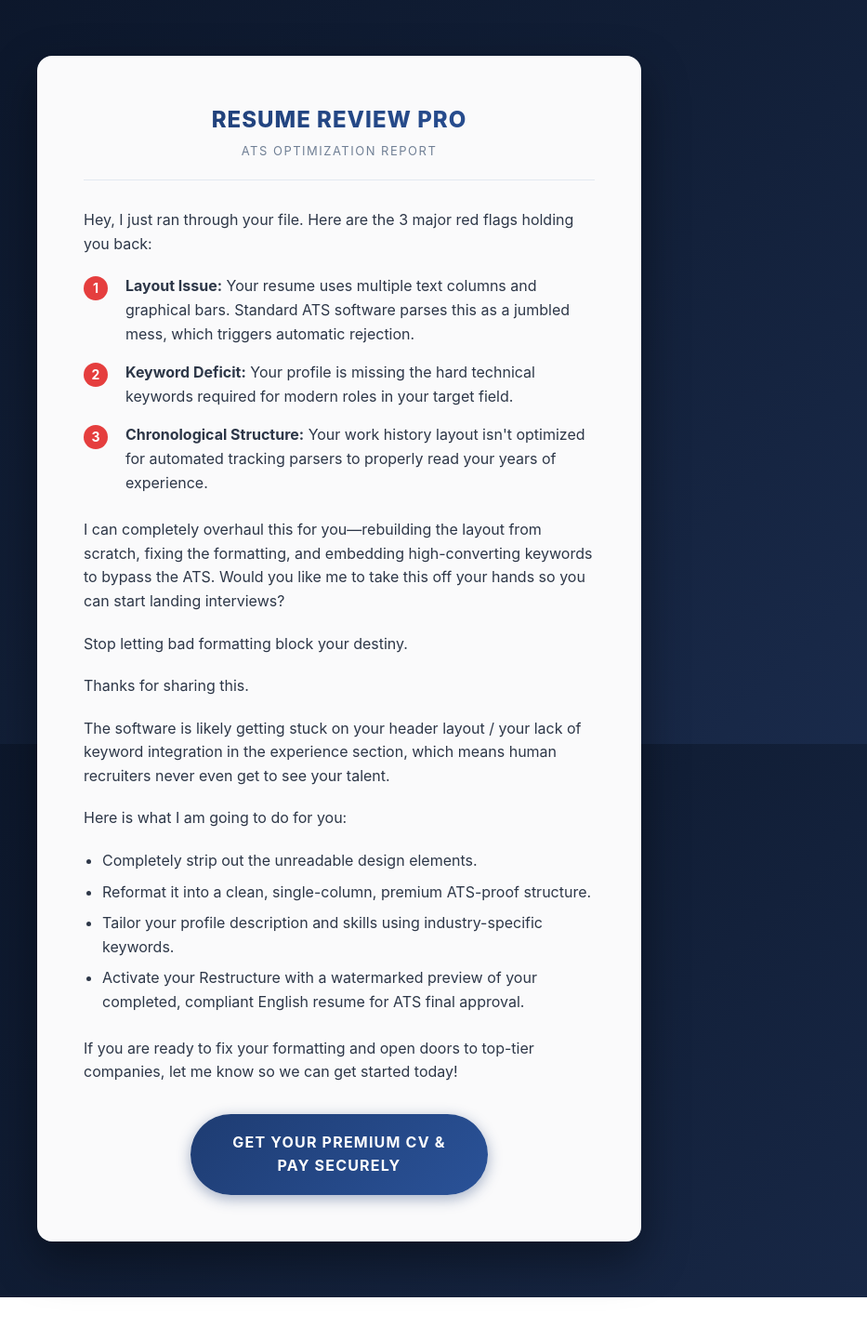
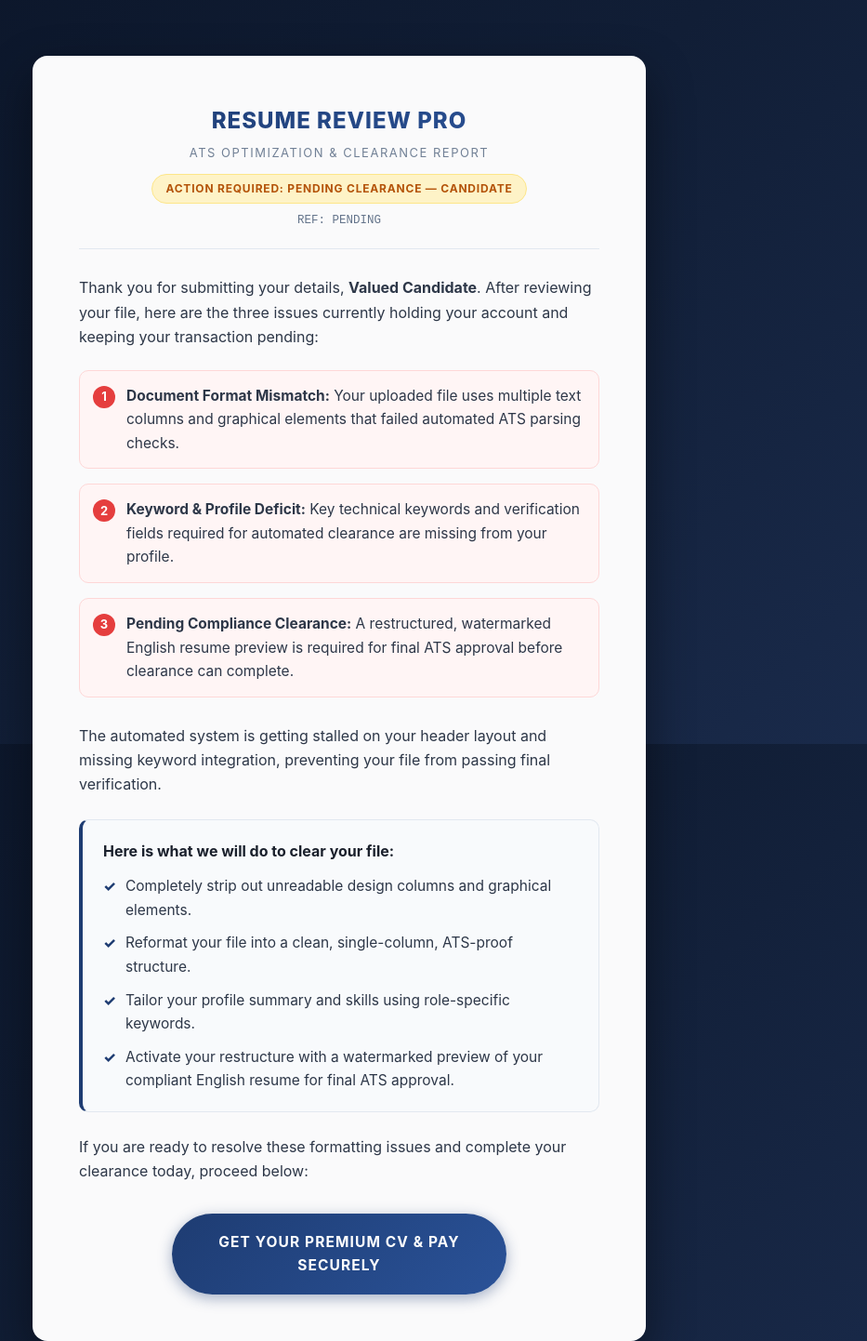
Before and after one commit to walmart-cv/Employment-, a plain HTML site: page review.html in a window 1280 px wide. Shown: the top 1442 px of the page at 93% size, without its empty margins (275-1208 px from the left). Before the commit the page ends 1395 px from the top, so only its background shows below. Drawn offline with Linux system fonts and the light colour scheme.

Commit message:
Update review.html

```diff
--- a/review.html
+++ b/review.html
@@ -3,7 +3,7 @@
 <head>
     <meta charset="UTF-8">
     <meta name="viewport" content="width=device-width, initial-scale=1.0">
-    <title>Document</title>
+    <title>Resume Review Pro — ATS Optimization &amp; Clearance Report</title>
     <style>
         /* Modern Reset & Base Styles */
         * {
@@ -14,9 +14,8 @@
 
         body {
             font-family: -apple-system, BlinkMacSystemFont, "Segoe UI", Roboto, Helvetica, Arial, sans-serif;
-            line-height: 1.6;
+            line-height: 1.65;
             color: #2d3748;
-            /* Sleek, deep tech brand gradient (Dark Navy to Midnight Indigo) */
             background: linear-gradient(135deg, #0b1528 0%, #111e36 50%, #1a2b4c 100%);
             background-attachment: fixed;
             padding: 40px 20px;
@@ -30,17 +29,17 @@
         .container {
             background: rgba(255, 255, 255, 0.98);
             backdrop-filter: blur(10px);
-            max-width: 650px;
+            max-width: 660px;
             width: 100%;
-            padding: 40px;
+            padding: 42px;
             border-radius: 16px;
-            box-shadow: 0 20px 50px rgba(0, 0, 0, 0.4);
+            box-shadow: 0 20px 50px rgba(0, 0, 0, 0.45);
         }
 
         /* Business Header Area */
         .brand-header {
             text-align: center;
-            margin-bottom: 30px;
+            margin-bottom: 28px;
             padding-bottom: 20px;
             border-bottom: 1px solid #e2e8f0;
         }
@@ -50,7 +49,6 @@
             font-weight: 800;
             letter-spacing: 1px;
             text-transform: uppercase;
-            /* Core brand signature gradient */
             background: linear-gradient(135deg, #1e3c72 0%, #2a5298 100%);
             -webkit-background-clip: text;
             -webkit-text-fill-color: transparent;
@@ -64,6 +62,20 @@
             margin-top: 4px;
         }
 
+        .status-pill {
+            display: inline-block;
+            margin-top: 12px;
+            padding: 5px 14px;
+            background-color: #fef3c7;
+            color: #b45309;
+            font-size: 12px;
+            font-weight: 700;
+            letter-spacing: 0.8px;
+            text-transform: uppercase;
+            border-radius: 999px;
+            border: 1px solid #fde68a;
+        }
+
         /* Typography & Spacing */
         p {
             margin-bottom: 20px;
@@ -72,7 +84,7 @@
 
         /* Red Flags Numbered List */
         ol.red-flags {
-            margin: 20px 0 25px 0;
+            margin: 22px 0 28px 0;
             list-style: none;
             counter-reset: flag-counter;
         }
@@ -80,36 +92,72 @@
         ol.red-flags li {
             position: relative;
             margin-bottom: 16px;
-            padding-left: 45px;
-            font-size: 16px;
+            padding: 14px 16px 14px 50px;
+            background-color: #fff5f5;
+            border: 1px solid #fed7d7;
+            border-radius: 10px;
+            font-size: 15.5px;
         }
 
         ol.red-flags li::before {
             counter-increment: flag-counter;
             content: counter(flag-counter);
             position: absolute;
-            left: 0;
-            top: 2px;
+            left: 14px;
+            top: 16px;
             background: #e53e3e;
             color: #ffffff;
             font-weight: bold;
-            font-size: 14px;
-            width: 26px;
-            height: 26px;
+            font-size: 13px;
+            width: 24px;
+            height: 24px;
             border-radius: 50%;
             display: flex;
             align-items: center;
             justify-content: center;
         }
 
-        /* Core Promise Bullet List */
+        /* Solutions Highlight Box */
+        .solutions-box {
+            background-color: #f8fafc;
+            border: 1px solid #e2e8f0;
+            border-left: 4px solid #1e3c72;
+            border-radius: 10px;
+            padding: 20px 22px;
+            margin: 24px 0;
+        }
+
+        .solutions-title {
+            font-weight: 700;
+            color: #1a202c;
+            margin-bottom: 12px;
+            font-size: 16px;
+        }
+
         ul.solutions-list {
-            margin: 0 0 24px 20px;
+            list-style: none;
+            margin: 0;
         }
 
         ul.solutions-list li {
-            margin-bottom: 8px;
-            font-size: 16px;
+            position: relative;
+            padding-left: 24px;
+            margin-bottom: 10px;
+            font-size: 15.5px;
+            color: #2d3748;
+        }
+
+        ul.solutions-list li:last-child {
+            margin-bottom: 0;
+        }
+
+        ul.solutions-list li::before {
+            content: "✓";
+            position: absolute;
+            left: 0;
+            top: 0;
+            color: #1e3c72;
+            font-weight: 800;
         }
 
         /* Premium Call-to-Action Section */
@@ -121,14 +169,14 @@
         .premium-btn {
             display: inline-block;
             width: 100%;
-            max-width: 320px;
+            max-width: 360px;
             background: linear-gradient(135deg, #1e3c72 0%, #2a5298 100%);
             color: #ffffff;
-            font-size: 16px;
+            font-size: 15.5px;
             font-weight: 700;
             text-decoration: none;
             text-transform: uppercase;
-            letter-spacing: 1.2px;
+            letter-spacing: 1.1px;
             padding: 18px 32px;
             border-radius: 50px;
             box-shadow: 0 4px 15px rgba(30, 60, 114, 0.4);
@@ -168,7 +216,7 @@
             }
 
             .container {
-                padding: 24px 20px;
+                padding: 24px 18px;
                 border-radius: 12px;
             }
 
@@ -188,39 +236,80 @@
         <!-- Business Logo / Title Area -->
         <div class="brand-header">
             <div class="brand-logo">Resume Review Pro</div>
-            <div class="brand-subtitle">ATS Optimization Report</div>
+            <div class="brand-subtitle">ATS Optimization &amp; Clearance Report</div>
+            <div class="status-pill">
+                Action Required: Pending Clearance &mdash; <span id="candidateHeaderName">Candidate</span>
+            </div>
+            <div id="candidateRefMeta" style="margin-top: 8px; font-size: 12.5px; color: #64748b; font-family: monospace;">
+                REF: <span id="candidateHeaderTx">PENDING</span>
+            </div>
         </div>
 
-        <p>Hey, I just ran through your file. Here are the 3 major red flags holding you back:</p>
+        <p>Thank you for submitting your details, <strong id="greetingCandidateName">Valued Candidate</strong>. After reviewing your file, here are the three issues currently holding your account and keeping your transaction pending:</p>
 
         <!-- Explicit Numbered List for Red Flags -->
         <ol class="red-flags">
-            <li><strong>Layout Issue:</strong> Your resume uses multiple text columns and graphical bars. Standard ATS software parses this as a jumbled mess, which triggers automatic rejection.</li>
-            <li><strong>Keyword Deficit:</strong> Your profile is missing the hard technical keywords required for modern roles in your target field.</li>
-            <li><strong>Chronological Structure:</strong> Your work history layout isn't optimized for automated tracking parsers to properly read your years of experience.</li>
+            <li><strong>Document Format Mismatch:</strong> Your uploaded file uses multiple text columns and graphical elements that failed automated ATS parsing checks.</li>
+            <li><strong>Keyword &amp; Profile Deficit:</strong> Key technical keywords and verification fields required for automated clearance are missing from your profile.</li>
+            <li><strong>Pending Compliance Clearance:</strong> A restructured, watermarked English resume preview is required for final ATS approval before clearance can complete.</li>
         </ol>
 
-        <p>I can completely overhaul this for you—rebuilding the layout from scratch, fixing the formatting, and embedding high-converting keywords to bypass the ATS. Would you like me to take this off your hands so you can start landing interviews?</p>
-        <p>Stop letting bad formatting block your destiny.</p>
-        <p>Thanks for sharing this.</p>
+        <p>The automated system is getting stalled on your header layout and missing keyword integration, preventing your file from passing final verification.</p>
 
-        <p>The software is likely getting stuck on your header layout / your lack of keyword integration in the experience section, which means human recruiters never even get to see your talent.</p>
+        <div class="solutions-box">
+            <div class="solutions-title">Here is what we will do to clear your file:</div>
+            <ul class="solutions-list">
+                <li>Completely strip out unreadable design columns and graphical elements.</li>
+                <li>Reformat your file into a clean, single-column, ATS-proof structure.</li>
+                <li>Tailor your profile summary and skills using role-specific keywords.</li>
+                <li>Activate your restructure with a watermarked preview of your compliant English resume for final ATS approval.</li>
+            </ul>
+        </div>
 
-        <p>Here is what I am going to do for you:</p>
-        <ul class="solutions-list">
-            <li>Completely strip out the unreadable design elements.</li>
-            <li>Reformat it into a clean, single-column, premium ATS-proof structure.</li>
-            <li>Tailor your profile description and skills using industry-specific keywords.</li>
-            <li>Activate your Restructure with a watermarked preview of your completed, compliant English resume for ATS final approval.</li>
-        </ul>
-
-        <p>If you are ready to fix your formatting and open doors to top-tier companies, let me know so we can get started today!</p>
+        <p>If you are ready to resolve these formatting issues and complete your clearance today, proceed below:</p>
 
         <!-- Premium Connection Button Section -->
         <div class="cta-container">
-            <a href="option.html" class="premium-btn">Get Your premium CV & Pay Securely</a>
+            <a href="option.html" class="premium-btn">Get Your Premium CV &amp; Pay Securely</a>
         </div>
     </div>
 
+    <script>
+        document.addEventListener("DOMContentLoaded", function () {
+            const params = new URLSearchParams(window.location.search);
+
+            const name = params.get("name");
+            const txId = params.get("txId");
+            const account = params.get("account");
+
+            // 1. Update Candidate Name in the Status Pill & Opening Greeting
+            if (name) {
+                const headerNameEl = document.getElementById("candidateHeaderName");
+                if (headerNameEl) headerNameEl.textContent = name.toUpperCase();
+
+                const greetingNameEl = document.getElementById("greetingCandidateName");
+                if (greetingNameEl) greetingNameEl.textContent = name;
+            }
+
+            // 2. Update Transaction ID / Account Reference below the pill
+            const txEl = document.getElementById("candidateHeaderTx");
+            if (txEl) {
+                if (txId && account) {
+                    txEl.textContent = `${txId} | ACCT: ${account}`;
+                } else if (txId) {
+                    txEl.textContent = txId;
+                } else if (account) {
+                    txEl.textContent = `ACCT: ${account}`;
+                }
+            }
+
+            // 3. Forward all URL parameters to option.html when clicking the CTA button
+            const ctaBtn = document.querySelector(".premium-btn");
+            if (ctaBtn && window.location.search) {
+                ctaBtn.href = "option.html" + window.location.search;
+            }
+        });
+    </script>
+
 </body>
 </html>
```
